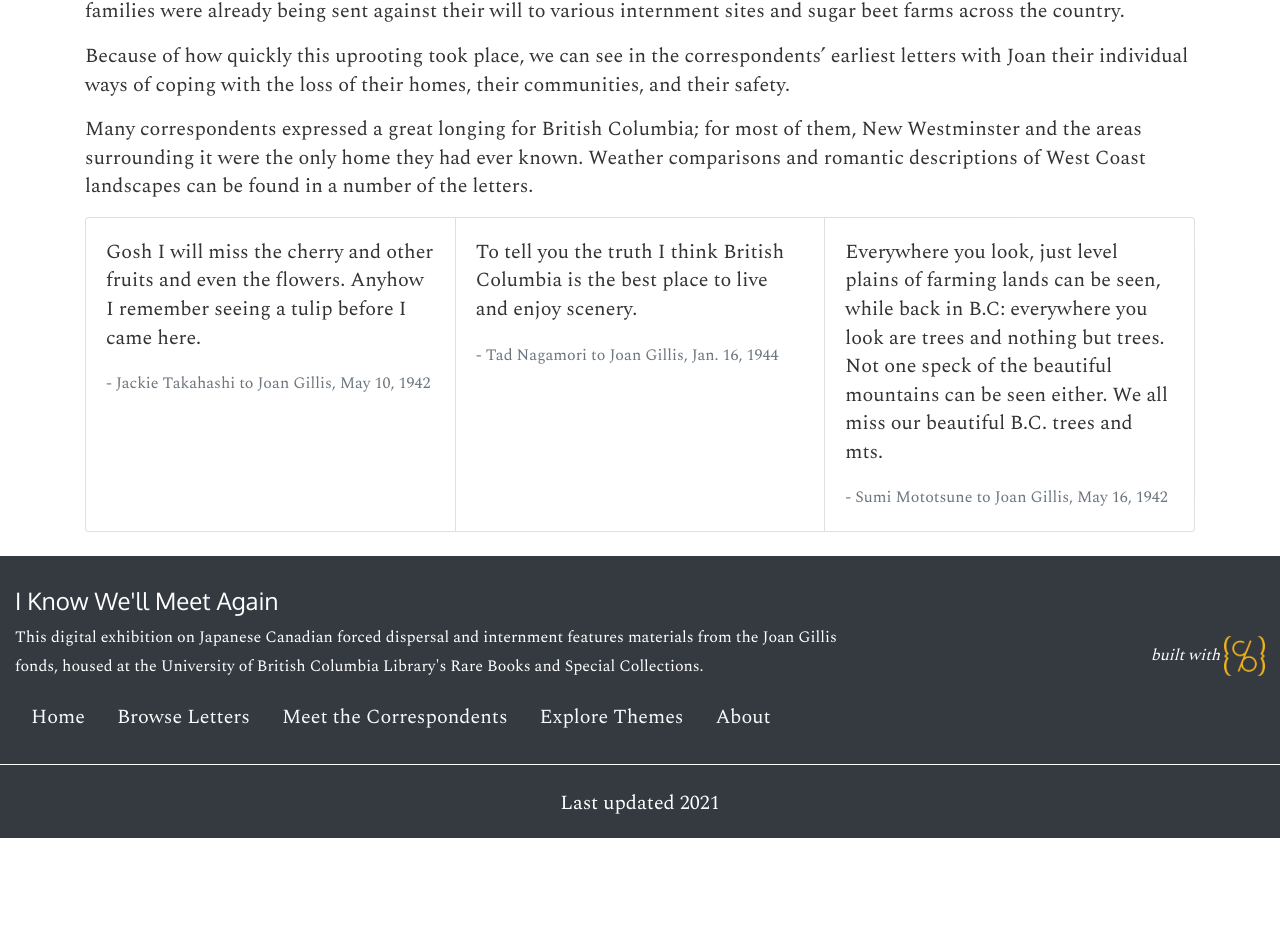
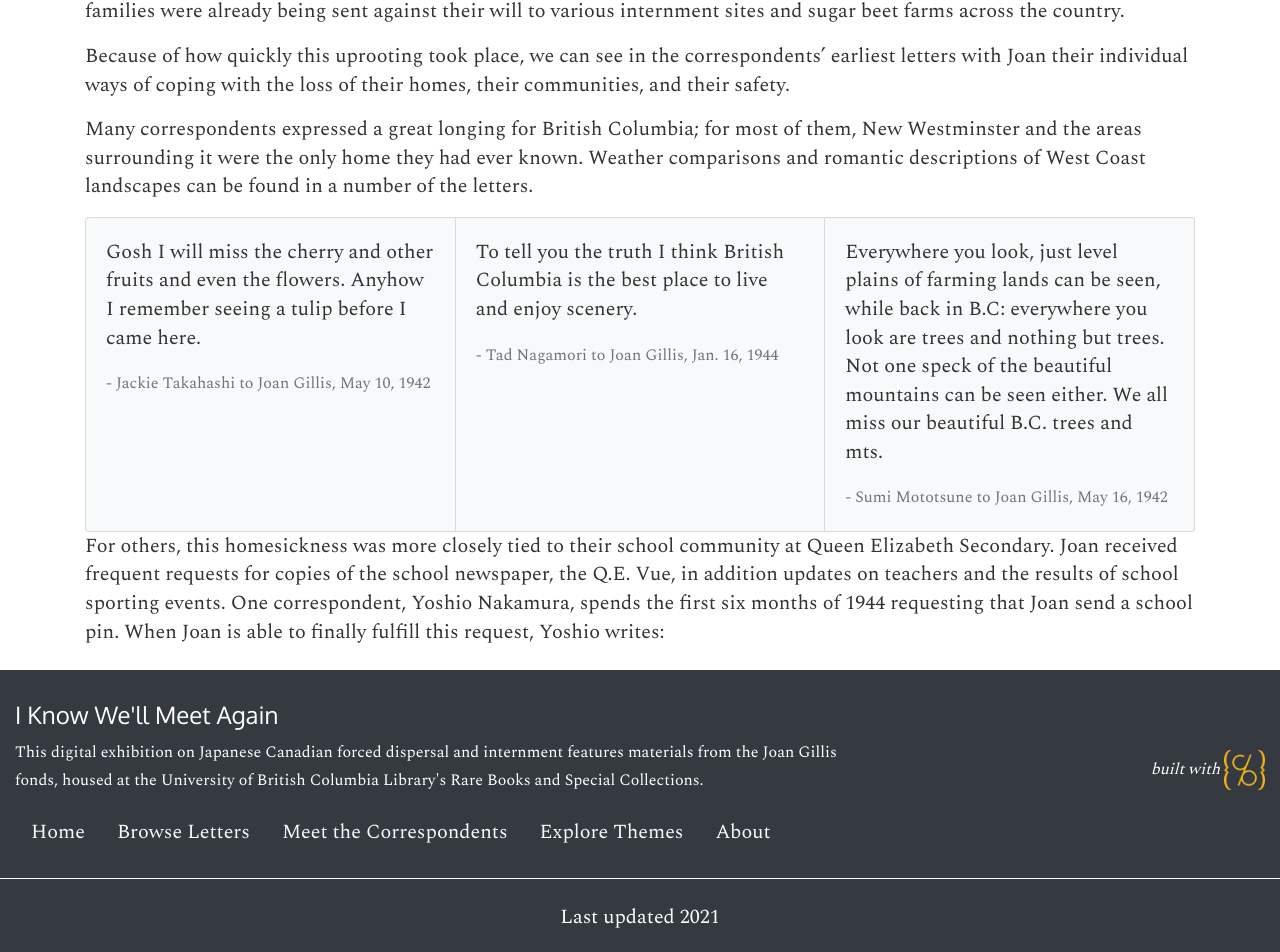
Before and after one commit to ubc-library-rbsc/gillis-2021, a Jekyll site: the page built from pages/homelife.md, in a window 1280 px wide. Shown: the part 516-1468 px from the top of the page. Built offline with Jekyll 4.4.1, drawn with Linux system fonts in a browser that asks for light colours; before the commit the page ends 1354 px from its top, so only the background shows below that.

Commit message:
Update homelife.md

```diff
--- a/pages/homelife.md
+++ b/pages/homelife.md
@@ -20,22 +20,24 @@ Because of how quickly this uprooting took place, we can see in the corresponden
 Many correspondents expressed a great longing for British Columbia; for most of them, New Westminster and the areas surrounding it were the only home they had ever known. Weather comparisons and romantic descriptions of West Coast landscapes can be found in a number of the letters.
 
 <div class="card-group">
-  <div class="card">
+  <div class="card bg-light">
     <div class="card-body">
  	  <p class="card-text">Gosh I will miss the cherry and other fruits and even the flowers. 	Anyhow I remember seeing a tulip before I came here.</p>
       <p class="card-text"><small class="text-muted">- Jackie Takahashi to Joan Gillis, May 10, 1942</small></p>
     </div>
    </div>
-  <div class="card">
+  <div class="card bg-light">
     <div class="card-body">
       <p class="card-text">To tell you the truth I think British Columbia is the best place to live and enjoy scenery.</p>
       <p class="card-text"><small class="text-muted">- Tad Nagamori to Joan Gillis, Jan. 16, 1944</small></p>
     </div>
   </div>
-  <div class="card">
+  <div class="card bg-light">
     <div class="card-body">
       <p class="card-text">Everywhere you look, just level plains of farming lands can be seen, while back in B.C: everywhere you look are trees and nothing but trees. Not one speck of the beautiful mountains can be seen either. We all miss our beautiful B.C. trees and mts.</p>
       <p class="card-text"><small class="text-muted">- Sumi Mototsune to Joan Gillis, May 16, 1942</small></p>
     </div>
   </div>
 </div>
+
+For others, this homesickness was more closely tied to their school community at Queen Elizabeth Secondary. Joan received frequent requests for copies of the school newspaper, the Q.E. Vue, in addition updates on teachers and the results of school sporting events. One correspondent, Yoshio Nakamura, spends the first six months of 1944 requesting that Joan send a school pin. When Joan is able to finally fulfill this request, Yoshio writes:
```
